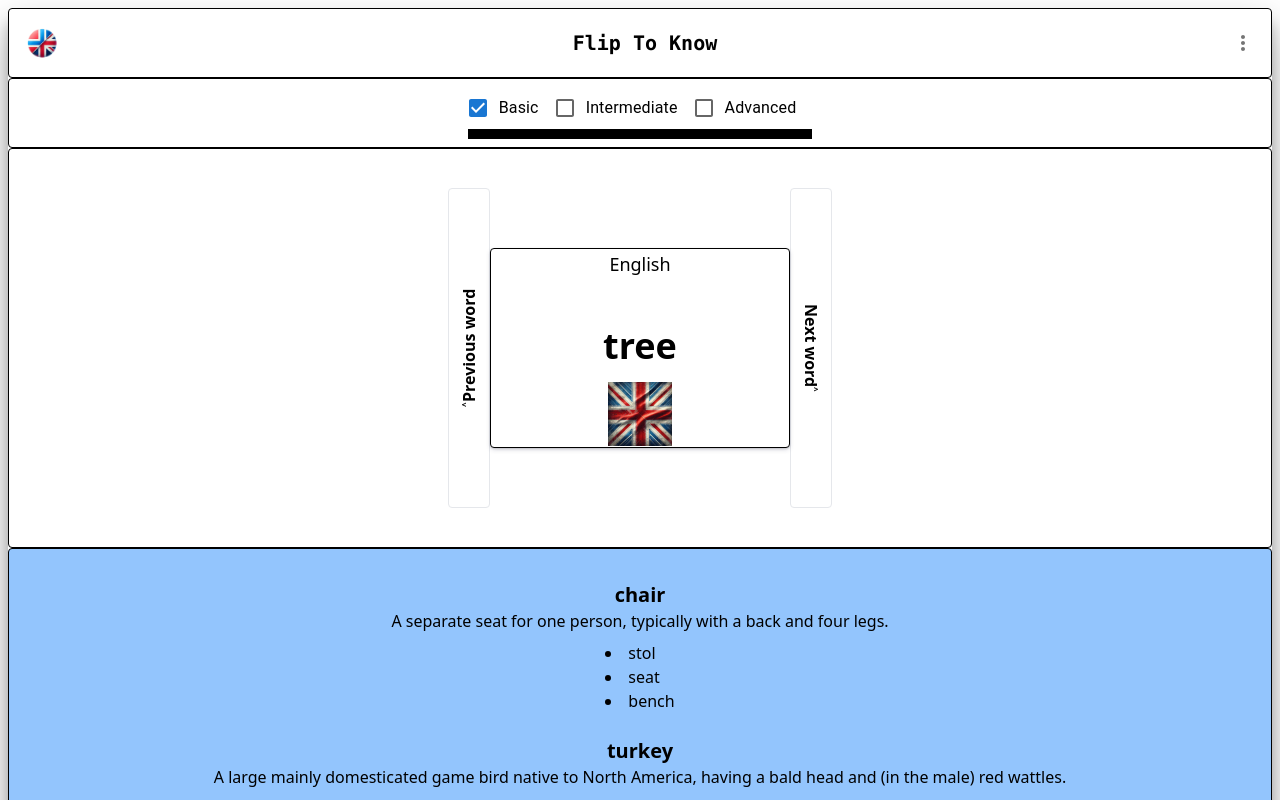
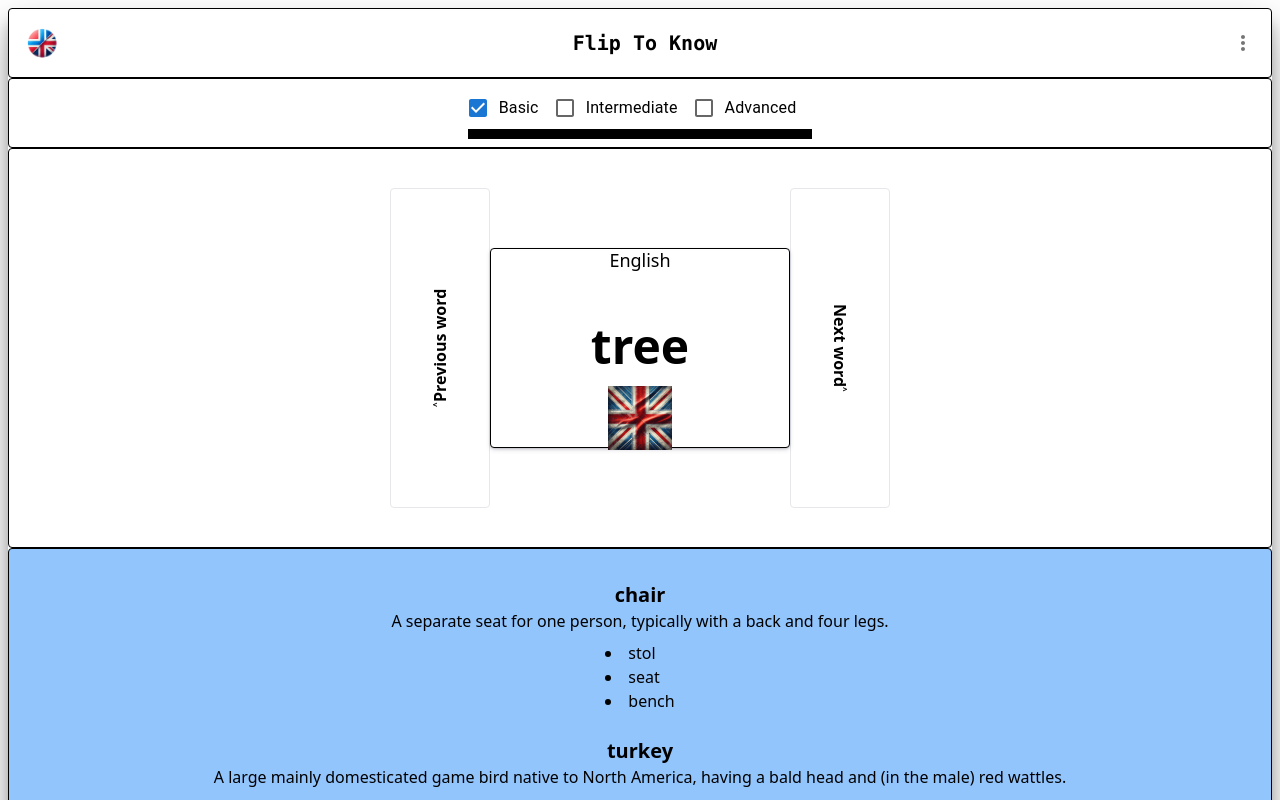
Before and after one commit to nborcic/Flip_Card_Norsk-App, a React (Vite) app: page / in a window 1280 px wide. Shown: the top 800 px of the page. Built offline with nearby package versions, Linux system fonts and the light colour scheme; a web font is replaced by a local one.

Commit message:
css and meadia query added

```diff
--- a/src/components/CardX.jsx
+++ b/src/components/CardX.jsx
@@ -41,22 +41,23 @@ const CardX = ({ level }) => {
     <div className="rounded flex justify-center items-center h-[400px] border border-black">
       <div className="flex flex-row items-center h-[40vh]">
         <div
-          className="PREVIOUS WORD border [writing-mode:vertical-rl] rotate-180 flex justify-center font-bold rounded p-2 cursor-pointer h-[100%]"
+          className="PREVIOUS WORD border [writing-mode:vertical-rl] rotate-180 flex justify-center font-bold rounded p-2 cursor-pointer h-[100%] md:w-[100px] md:justify-center md:items-center"
           onClick={handlePrevious}
         >
-          <span className="font-bold">˄</span>
+          <span className="font-bold previus_div ">˄</span>
           Previous word
         </div>
 
         <ReactCardFlip flipDirection="horizontal" isFlipped={isFlipped}>
           <div
-            className="card text-black p-4 rounded flex flex-col items-center justify-center"
+            className="card text-black p-4 rounded flex flex-col items-center justify-center w-[300px] h-[200px]"
             onClick={handleFlip}
-            style={{ width: "300px", height: "200px" }}
           >
             <h1 className="text-lg font-anton">English</h1>
             <p className="text-white text-2xl h-24">Here comes the word</p>
-            <p className="text-4xl font-bold p-4">{currentWord.word}</p>
+            <p className="text-4xl font-bold p-4 md:text-5xl md:justify-center md:items-center">
+              {currentWord.word}
+            </p>
             <img
               src={flags.EN.path}
               className="h-16 w-16"
@@ -64,9 +65,8 @@ const CardX = ({ level }) => {
             />
           </div>
           <div
-            className="card text-black p-4 rounded flex flex-col items-center justify-center"
+            className="card text-black p-4 rounded flex flex-col items-center justify-center w-[300px] h-[200px]"
             onClick={handleFlip}
-            style={{ width: "300px", height: "200px" }}
           >
             <h1 className="text-lg">Norwegian</h1>
             <p className="text-white text-2xl h-24">Here comes the word</p>
@@ -80,7 +80,7 @@ const CardX = ({ level }) => {
         </ReactCardFlip>
 
         <div
-          className="NEXT WORD [writing-mode:vertical-lr] border font-bold rounded h-[100%] p-2 flex justify-center cursor-pointer"
+          className="NEXT WORD [writing-mode:vertical-lr] border font-bold rounded h-[100%] p-2 flex justify-center cursor-pointer md:w-[100px] md:justify-center md:items-center"
           onClick={handleNext}
         >
           Next word <span className="font-bold">˄</span>
--- a/tailwind.config.js
+++ b/tailwind.config.js
@@ -8,7 +8,12 @@ export default {
     extend: {
       backgroundImage: {
         'radial-orange-yellow': 'radial-gradient(circle, #FFA500, #FFFF00, #FFA500)',
-      }
+      },
+      screens: {
+        'sm': '430px',  // Mobile
+        'md': '750px',  // Tablet
+      },
+
     }
   },
   plugins: [],
```
Also changed, not shown: src/index.css (line endings or trailing spaces).
